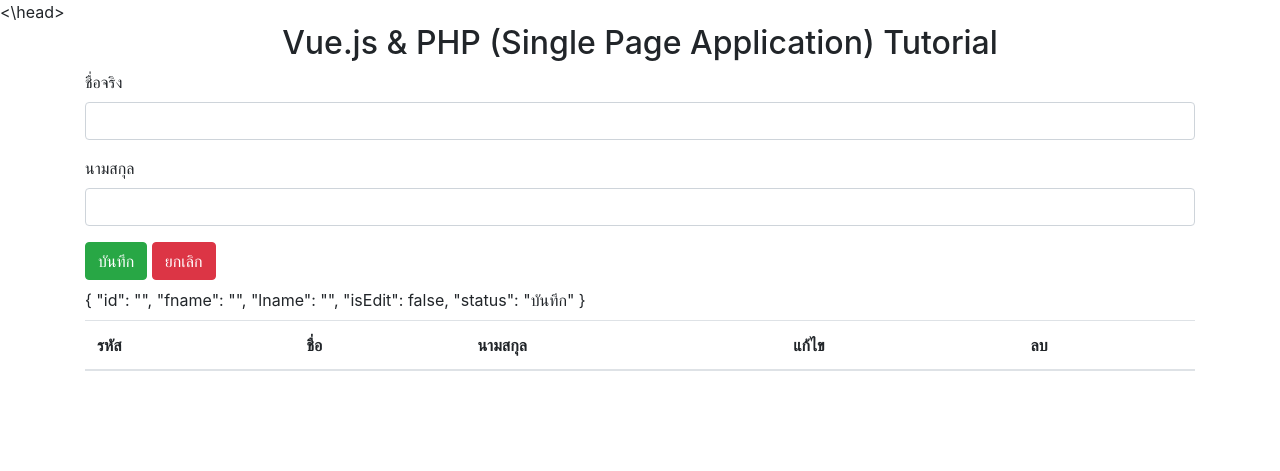
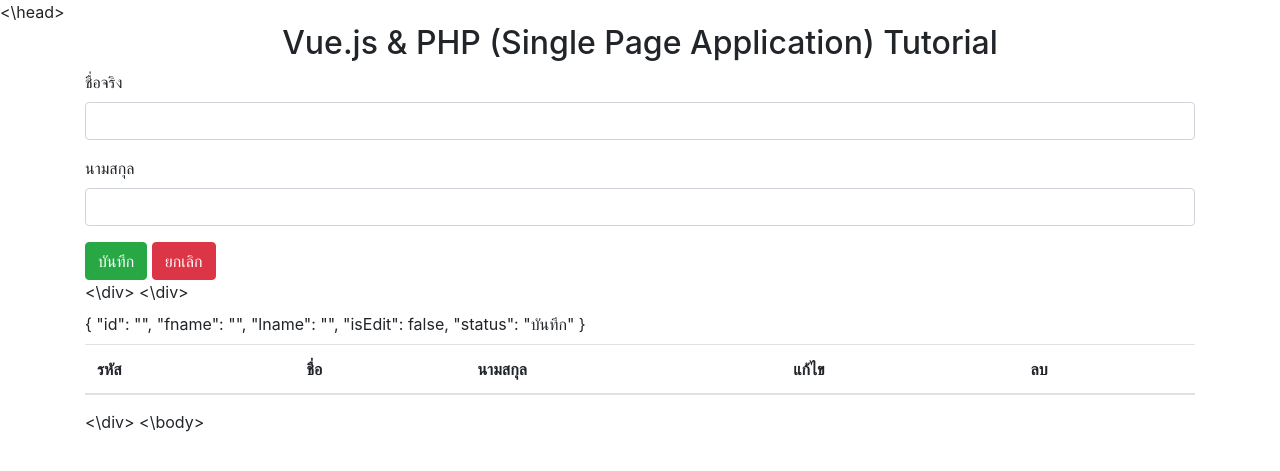
Before and after one commit to kongruksiamza/SPA-Vuejs-PHP, a PHP site: page / in a window 1280 px wide. Shown: the top 471 px of the page. Run offline with PHP 8.4, Linux system fonts and the light colour scheme; data that the repository does not hold is empty.

Commit message:
Update index.php

```diff
--- a/index.php
+++ b/index.php
@@ -28,8 +28,8 @@
                             <input type="submit" v-model="form.status" class="btn btn-success">
                             <input type="reset" value="ยกเลิก" class="btn btn-danger">
                         </form>
-                     </div>
-                </div>
+                     <\div>
+                <\div>
                 <div class="py-2">
                     {{form}}
                 </div>
@@ -58,7 +58,7 @@
                     <tr>
                 </tbody>
                 </table>
-        </div>
-</body>
+        <\div>
+<\body>
 <script src="app.js"></script>
 </html>
```
